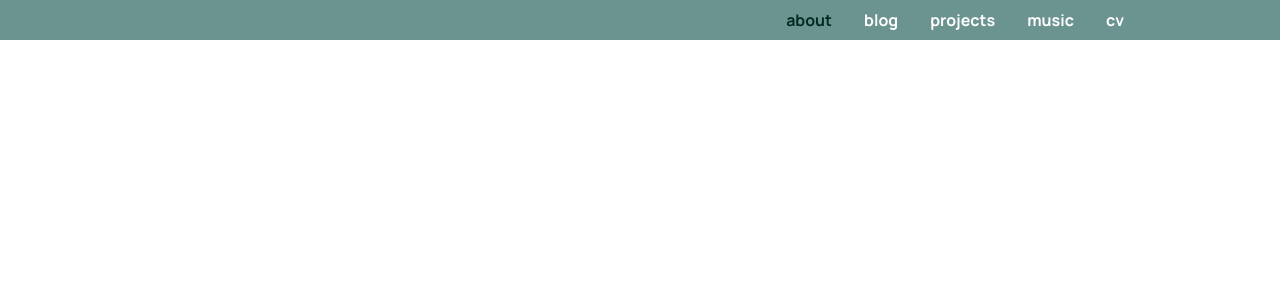
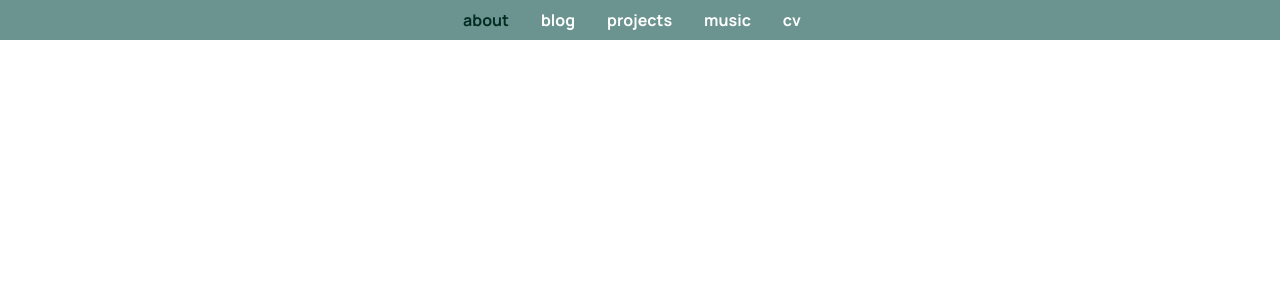
Before and after one commit to mensah-j/portfolio, a Next.js app: page / in a window 1280 px wide. Shown: the top 300 px of the page. Built offline with nearby package versions, Linux system fonts and the light colour scheme.

Commit message:
chore: make content width class

```diff
--- a/src/app/globals.css
+++ b/src/app/globals.css
@@ -1,10 +1,6 @@
 @tailwind base;
 @tailwind components;
 @tailwind utilities;
-
-:root {
-  --content-width: 1000px;
-}
 
 ::-webkit-scrollbar {
   background-color: #202324;
@@ -22,4 +18,8 @@
   .text-balance {
     text-wrap: balance;
   }
+
+  .w-content {
+    width: min(100%, 1000px);
+  }
 }
```
